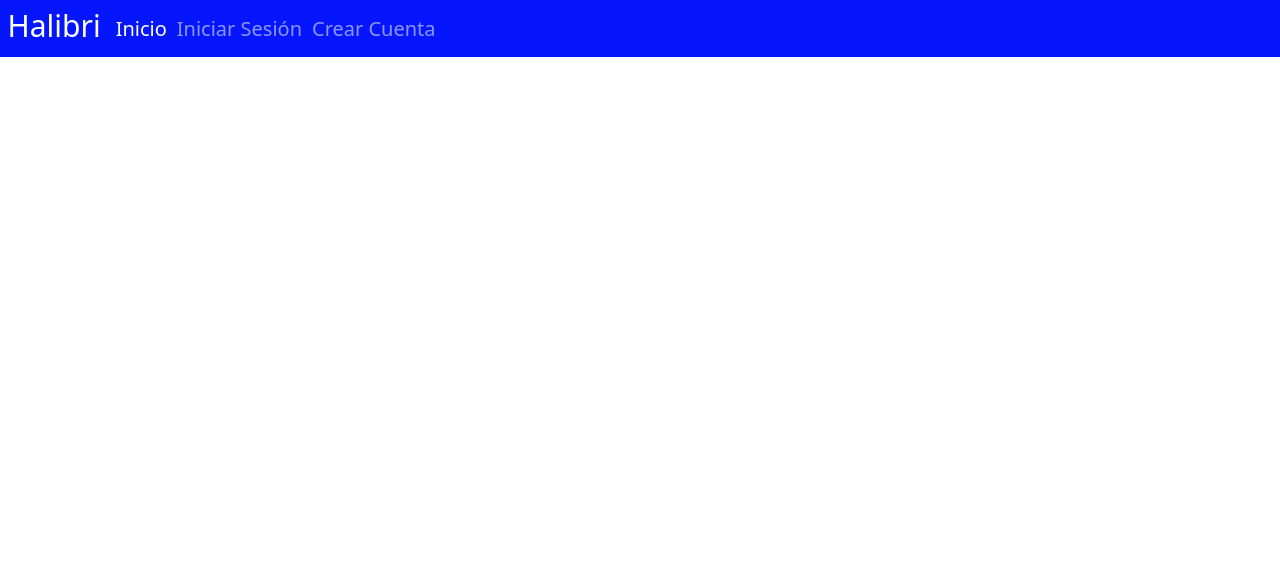
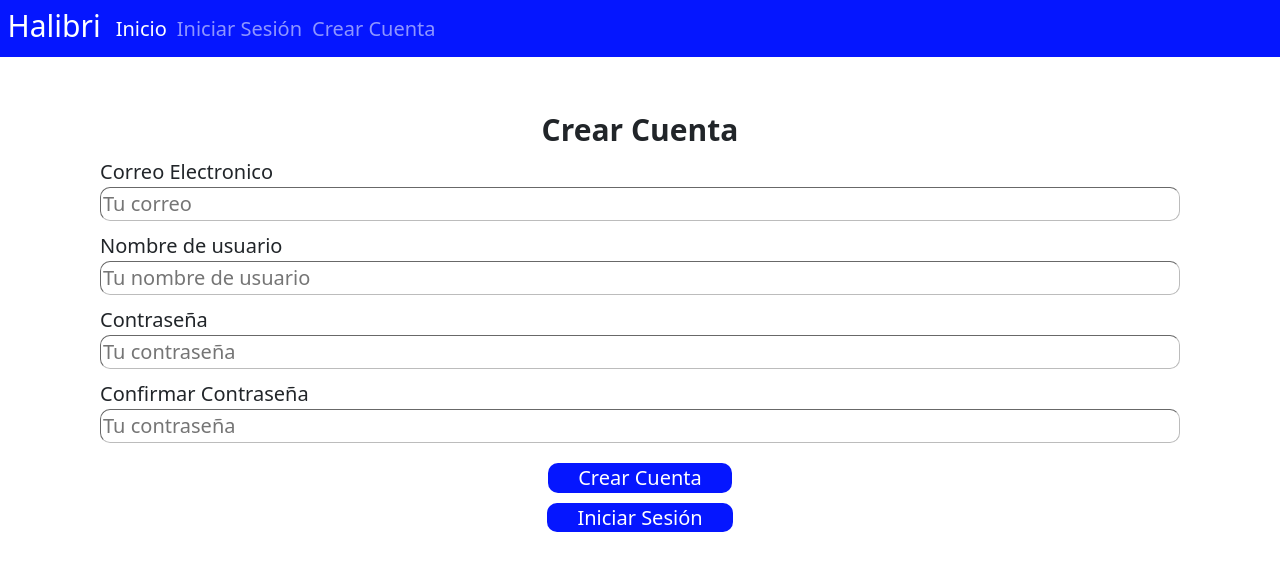
Before and after one commit to AintTavo/Halibri, a PHP site: page /HTML/CrearCuenta.html in a window 1280 px wide. Shown: the top 571 px of the page. Run offline with PHP 8.4, Linux system fonts and the light colour scheme.

Commit message:
Actualizacion Página CrearCuenta.html IniciarSesión.html e index.html
Ahora ya están los respectivos formularios para Crear Cuenta e Iniciar Sesión.

```diff
--- a/CSS/index.css
+++ b/CSS/index.css
@@ -60,5 +60,64 @@ body {
 }
 
 .libroCard img {
-   height: 25rem;
+   height:50rem;
 }
+
+/* Iniciar Sesión */
+.IniciarSesion {
+
+}
+
+.IniciarSesionCrearCuenta form fieldset legend {
+   font-size: 3rem;
+   text-align: center;
+   font-weight: bold;
+}
+
+.IniciarSesionCrearCuenta .boton {
+   text-align: center;
+}
+
+.IniciarSesionCrearCuenta .boton input:hover{
+   background-color: var(--gris);
+   color: var(--azul);
+}
+
+.IniciarSesionCrearCuenta .boton a:hover{
+   background-color: var(--gris);
+   color: var(--azul);
+}
+
+.IniciarSesionCrearCuenta .boton [type="submit"] {
+   margin: 1rem;
+   padding: 0rem 3rem;
+   background-color: var(--azul);
+   color: var(--blanco);
+   border: 0rem;
+   font-size: 2rem;
+   border-radius: 1rem;
+}
+
+.IniciarSesionCrearCuenta .boton a {
+   text-decoration: none;
+   margin: 1rem;
+   padding: 0.1rem 3rem;
+   background-color: var(--azul);
+   color: var(--blanco);
+   border: 0rem;
+   font-size: 2rem;
+   border-radius: 1rem;
+}
+
+.IniciarSesionCrearCuenta .labelArriba {
+   display: flex;
+   flex-direction: column;
+   margin: 1rem 10rem;
+   font-size: 2rem;
+}
+
+.IniciarSesionCrearCuenta .labelArriba input{
+   border-radius: 1rem;
+   border-width: 0.1rem;
+   border-color: var(--gris);
+}
--- a/HTML/CrearCuenta.html
+++ b/HTML/CrearCuenta.html
@@ -43,8 +43,45 @@
         </div>
     </nav>
 
-  <!--Script Bootstrap-->
-  <script src="../Libraries/bootstrap-5.3.3-dist/js/bootstrap.bundle.min.js"></script>
+    <!--Información para registrar una cuenta nueva-->
+    <main class="IniciarSesionCrearCuenta">
+        <form>
+            <fieldset>
+                <legend>Crear Cuenta</legend>
+
+                <div class="labelArriba">
+                    <label>Correo Electronico</label>
+                    <input type="email" placeholder="Tu correo">
+                </div>
+                <div class="labelArriba">
+                    <label>Nombre de usuario</label>
+                    <input type="text" placeholder="Tu nombre de usuario">
+                </div>
+                <div class="labelArriba">
+                    <label>Contraseña</label>
+                    <input type="text" placeholder="Tu contraseña">
+                </div>
+                <div class="labelArriba">
+                    <label>Confirmar Contraseña</label>
+                    <input type="text" placeholder="Tu contraseña">
+                </div>
+                <div class="boton">
+                    <input type="submit" value="Crear Cuenta">
+                </div>
+            </fieldset>
+            <div class="boton">
+                <a href="IniciarSesion.html">Iniciar Sesión</a>
+            </div>
+        </form>
+    </main>
+
+    <!--Personaje de Halibri-->
+    <aside>
+
+    </aside>
+
+    <!--Script Bootstrap-->
+    <script src="../Libraries/bootstrap-5.3.3-dist/js/bootstrap.bundle.min.js"></script>
 
 </body>
 </html>
--- a/index.html
+++ b/index.html
@@ -22,7 +22,9 @@
         <!--Barra de navegación-->
         <nav class="navbar navbar-expand-lg navegacionPrincipal" data-bs-theme="dark">
             <div class="container-fluid">
-                <a class="navbar-brand" href="index.html"><h1 class="halibriTitulo">Halibri</h1></a>
+                <a class="navbar-brand" href="index.html">
+                    <h1 class="halibriTitulo">Halibri</h1>
+                </a>
                 <button class="navbar-toggler" type="button" data-bs-toggle="collapse" data-bs-target="#navbarNav" aria-controls="navbarNav" aria-expanded="false" aria-label="Toggle navigation">
                     <span class="navbar-toggler-icon"></span>
                 </button>
```
Also changed, not shown: HTML/IniciarSesion.html (+31 -0 lines).
